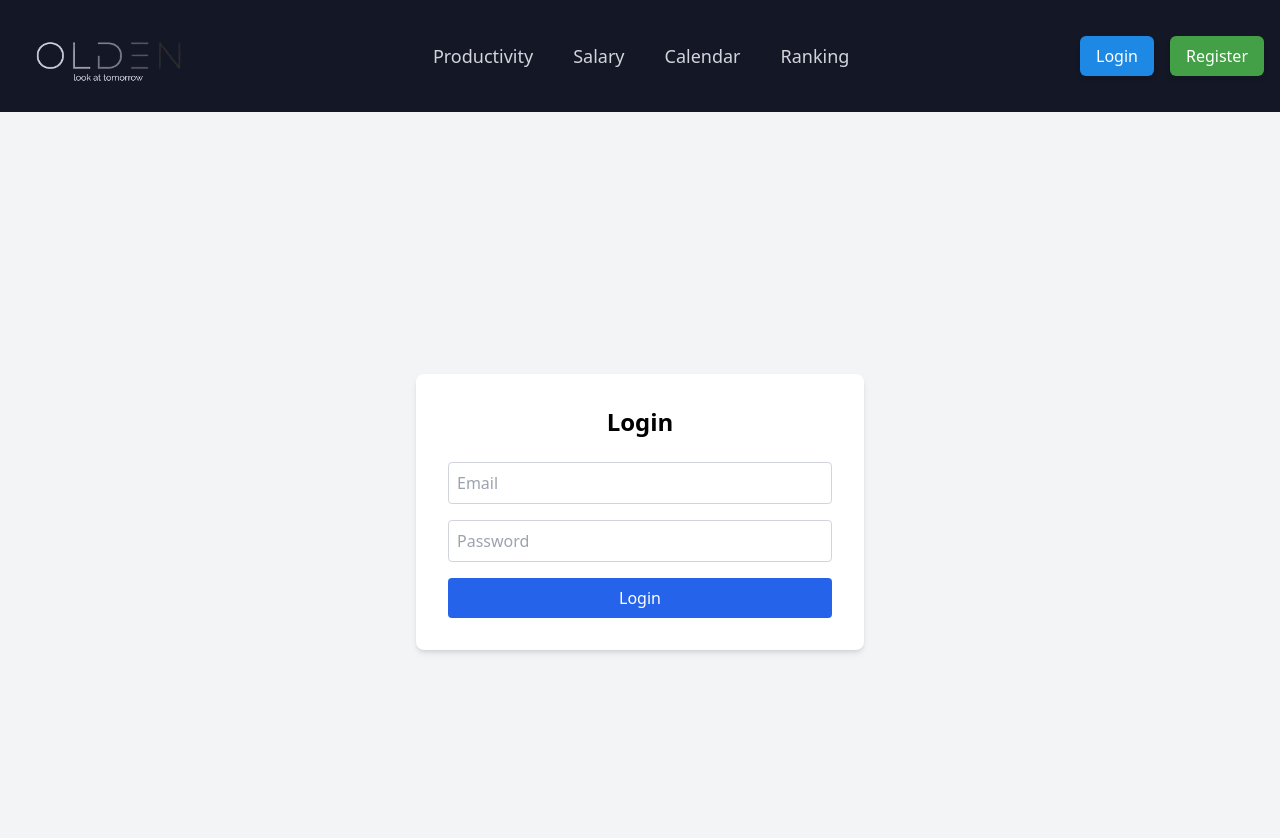
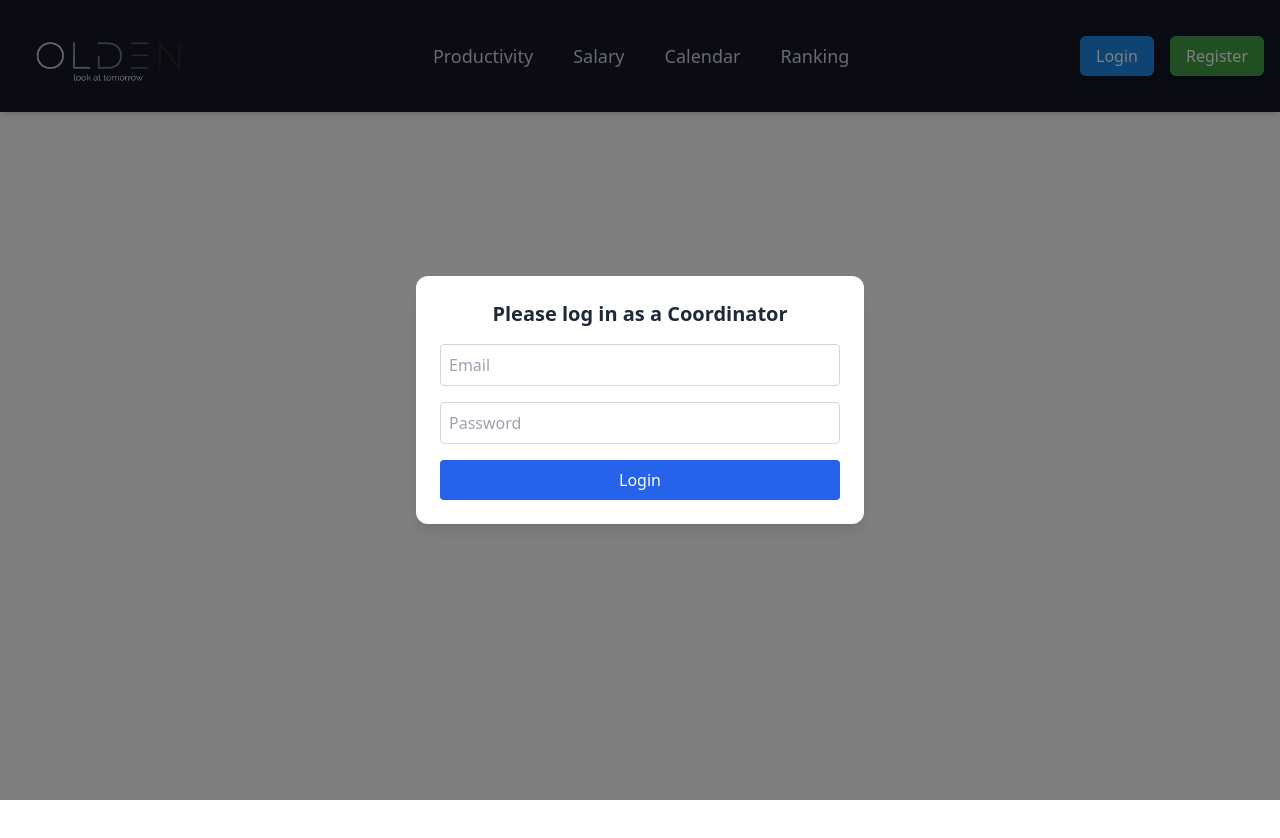
Before and after one commit to dima50066/HAKY-manager, a React (Create React App) app in the folder frontend/: page /coordinator in a window 1280 px wide. Before the commit this address led to /login. Shown: the top 838 px of the page. After the commit the page ends 800 px from the top, so only its background shows below. Built offline with nearby package versions, Linux system fonts and the light colour scheme.

Commit message:
Refactored authentication flow: Removed login/register routes, added modal-based authentication

```diff
--- a/frontend/src/App.tsx
+++ b/frontend/src/App.tsx
@@ -1,13 +1,10 @@
 import React, { useEffect } from "react";
 import { useDispatch, useSelector } from "react-redux";
 import { BrowserRouter as Router, Route, Routes } from "react-router-dom";
-import LoginPage from "./pages/login/Login";
-import RegisterPage from "./pages/register/Register";
 import ResetPassword from "./components/auth/SendReset";
 import AppBar from "./components/appBar/AppBar";
 import HomePage from "./pages/home/Home";
 import { AppDispatch } from "./redux/store";
-import RestrictedRoute from "./components/routers/RestrictedRoute";
 import { refreshUser } from "./redux/auth/operations";
 import { ToastContainer } from "react-toastify";
 import LoadingSpinner from "./components/loader/LoadingSpinner";
@@ -55,64 +52,38 @@ const App: React.FC = () => {
       <ToastContainer />
       <Routes>
         <Route path="/" element={<HomePage />} />
-        <Route
-          path="/login"
-          element={<RestrictedRoute component={<LoginPage />} redirectTo="/" />}
-        />
-        <Route
-          path="/register"
-          element={
-            <RestrictedRoute component={<RegisterPage />} redirectTo="/" />
-          }
-        />
         <Route path="/send-reset" element={<ResetPassword />} />
         <Route
           path="/profile"
-          element={
-            <PrivateRoute component={<ProfilePage />} redirectTo="/login" />
-          }
+          element={<PrivateRoute component={<ProfilePage />} />}
         />
         <Route
           path="/profile/create"
-          element={
-            <PrivateRoute component={<CreateProfile />} redirectTo="/login" />
-          }
+          element={<PrivateRoute component={<CreateProfile />} />}
         />
         <Route
           path="/productivity"
-          element={
-            <PrivateRoute component={<Productivity />} redirectTo="/login" />
-          }
+          element={<PrivateRoute component={<Productivity />} />}
         />
         <Route
           path="/salary"
-          element={<PrivateRoute component={<Salary />} redirectTo="/login" />}
+          element={<PrivateRoute component={<Salary />} />}
         />
         <Route
           path="/coordinator"
-          element={
-            <CoordinatorRoute component={<CoordinatorPage />} redirectTo="/" />
-          }
+          element={<CoordinatorRoute component={<CoordinatorPage />} />}
         />
         <Route
           path="/coordinator/employees/:id"
-          element={
-            <CoordinatorRoute component={<EmployeeDetails />} redirectTo="/" />
-          }
+          element={<CoordinatorRoute component={<EmployeeDetails />} />}
         />
-
         <Route
           path="/ranking"
-          element={
-            <PrivateRoute component={<RankingPage />} redirectTo="/login" />
-          }
+          element={<PrivateRoute component={<RankingPage />} />}
         />
-
         <Route
-          path="/Calendar"
-          element={
-            <PrivateRoute component={<CalendarPage />} redirectTo="/login" />
-          }
+          path="/calendar"
+          element={<PrivateRoute component={<CalendarPage />} />}
         />
       </Routes>
     </Router>
--- a/frontend/src/components/authNav/AuthNav.tsx
+++ b/frontend/src/components/authNav/AuthNav.tsx
@@ -1,21 +1,40 @@
-import React from "react";
-import { Link } from "react-router-dom";
+import React, { useState } from "react";
+import Modal from "../../shared/modal/Modal";
+import LoginForm from "../auth/LoginForm";
+import RegisterForm from "../auth/RegisterForm";
 
 export const AuthNav: React.FC = () => {
+  const [isLoginOpen, setIsLoginOpen] = useState(false);
+  const [isRegisterOpen, setIsRegisterOpen] = useState(false);
+
   return (
     <div className="flex space-x-4 justify-between">
-      <Link
-        to="/login"
+      <button
+        onClick={() => setIsLoginOpen(true)}
         className="px-4 py-2 text-sm sm:text-base font-medium text-white bg-[#1E88E5] hover:bg-[#1565C0] rounded-md shadow-md transition-all duration-300"
       >
         Login
-      </Link>
-      <Link
-        to="/register"
+      </button>
+      <button
+        onClick={() => setIsRegisterOpen(true)}
         className="px-4 py-2 text-sm sm:text-base font-medium text-white bg-[#43A047] hover:bg-[#2E7D32] rounded-md shadow-md transition-all duration-300"
       >
         Register
-      </Link>
+      </button>
+
+      <Modal isOpen={isLoginOpen} onClose={() => setIsLoginOpen(false)}>
+        <h2 className="text-xl font-semibold text-gray-800 text-center mb-4">
+          Login
+        </h2>
+        <LoginForm />
+      </Modal>
+
+      <Modal isOpen={isRegisterOpen} onClose={() => setIsRegisterOpen(false)}>
+        <h2 className="text-xl font-semibold text-gray-800 text-center mb-4">
+          Register
+        </h2>
+        <RegisterForm />
+      </Modal>
     </div>
   );
 };
--- a/frontend/src/components/routers/CoordinatorRoute.tsx
+++ b/frontend/src/components/routers/CoordinatorRoute.tsx
@@ -1,27 +1,33 @@
-import { Navigate } from "react-router-dom";
+import React, { useState } from "react";
 import { useSelector } from "react-redux";
 import {
   selectIsAuthenticated,
   selectUserRole,
 } from "../../redux/auth/selectors";
+import Modal from "../../shared/modal/Modal";
+import LoginForm from "../auth/LoginForm";
 
 interface CoordinatorRouteProps {
   component: JSX.Element;
-  redirectTo?: string;
 }
 
-const CoordinatorRoute = ({
-  component,
-  redirectTo = "/",
-}: CoordinatorRouteProps) => {
+const CoordinatorRoute: React.FC<CoordinatorRouteProps> = ({ component }) => {
   const isLoggedIn = useSelector(selectIsAuthenticated);
   const role = useSelector(selectUserRole);
+  const [isLoginOpen, setIsLoginOpen] = useState(!isLoggedIn);
 
   if (!isLoggedIn) {
-    return <Navigate to="/login" />;
+    return (
+      <Modal isOpen={isLoginOpen} onClose={() => setIsLoginOpen(false)}>
+        <h2 className="text-xl font-semibold text-gray-800 text-center mb-4">
+          Please log in as a Coordinator
+        </h2>
+        <LoginForm />
+      </Modal>
+    );
   }
 
-  return role === "coordinator" ? component : <Navigate to={redirectTo} />;
+  return role === "coordinator" ? component : <p>Access denied</p>;
 };
 
 export default CoordinatorRoute;
--- a/frontend/src/components/routers/PrivateRoute.tsx
+++ b/frontend/src/components/routers/PrivateRoute.tsx
@@ -1,16 +1,29 @@
-import { Navigate } from "react-router-dom";
+import React, { useState } from "react";
 import { useSelector } from "react-redux";
 import { selectIsAuthenticated } from "../../redux/auth/selectors";
+import Modal from "../../shared/modal/Modal";
+import LoginForm from "../auth/LoginForm";
 
 interface PrivateRouteProps {
   component: JSX.Element;
-  redirectTo?: string;
 }
 
-const PrivateRoute = ({ component, redirectTo = "/" }: PrivateRouteProps) => {
+const PrivateRoute: React.FC<PrivateRouteProps> = ({ component }) => {
   const isLoggedIn = useSelector(selectIsAuthenticated);
+  const [isLoginOpen, setIsLoginOpen] = useState(!isLoggedIn);
 
-  return isLoggedIn ? component : <Navigate to={redirectTo} />;
+  if (isLoggedIn) {
+    return component;
+  }
+
+  return (
+    <Modal isOpen={isLoginOpen} onClose={() => setIsLoginOpen(false)}>
+      <h2 className="text-xl font-semibold text-gray-800 text-center mb-4">
+        Please log in to continue
+      </h2>
+      <LoginForm />
+    </Modal>
+  );
 };
 
 export default PrivateRoute;
--- a/frontend/src/components/routers/RestrictedRoute.tsx
+++ /dev/null
@@ -1,19 +0,0 @@
-import { Navigate } from "react-router-dom";
-import { useSelector } from "react-redux";
-import { selectIsAuthenticated } from "../../redux/auth/selectors";
-
-interface RestrictedRouteProps {
-  component: JSX.Element;
-  redirectTo?: string;
-}
-
-const RestrictedRoute = ({
-  component,
-  redirectTo = "/",
-}: RestrictedRouteProps) => {
-  const isLoggedIn = useSelector(selectIsAuthenticated);
-
-  return isLoggedIn ? <Navigate to={redirectTo} /> : component;
-};
-
-export default RestrictedRoute;
--- a/frontend/src/pages/login/Login.tsx
+++ /dev/null
@@ -1,15 +0,0 @@
-import React from 'react';
-import LoginForm from '../../components/auth/LoginForm';
-
-const LoginPage: React.FC = () => {
-  return (
-    <div className="flex items-center justify-center min-h-screen bg-gray-100">
-      <div className="w-full max-w-md p-8 bg-white rounded-lg shadow-md">
-        <h2 className="text-2xl font-bold text-center mb-6">Login</h2>
-        <LoginForm />
-      </div>
-    </div>
-  );
-};
-
-export default LoginPage;
--- a/frontend/src/pages/register/Register.tsx
+++ /dev/null
@@ -1,15 +0,0 @@
-import React from 'react';
-import RegisterForm from '../../components/auth/RegisterForm';
-
-const RegisterPage: React.FC = () => {
-  return (
-    <div className="flex items-center justify-center min-h-screen bg-gray-100">
-      <div className="w-full max-w-md p-8 bg-white rounded-lg shadow-md">
-        <h2 className="text-2xl font-bold text-center mb-6">Register</h2>
-        <RegisterForm />
-      </div>
-    </div>
-  );
-};
-
-export default RegisterPage;
```
